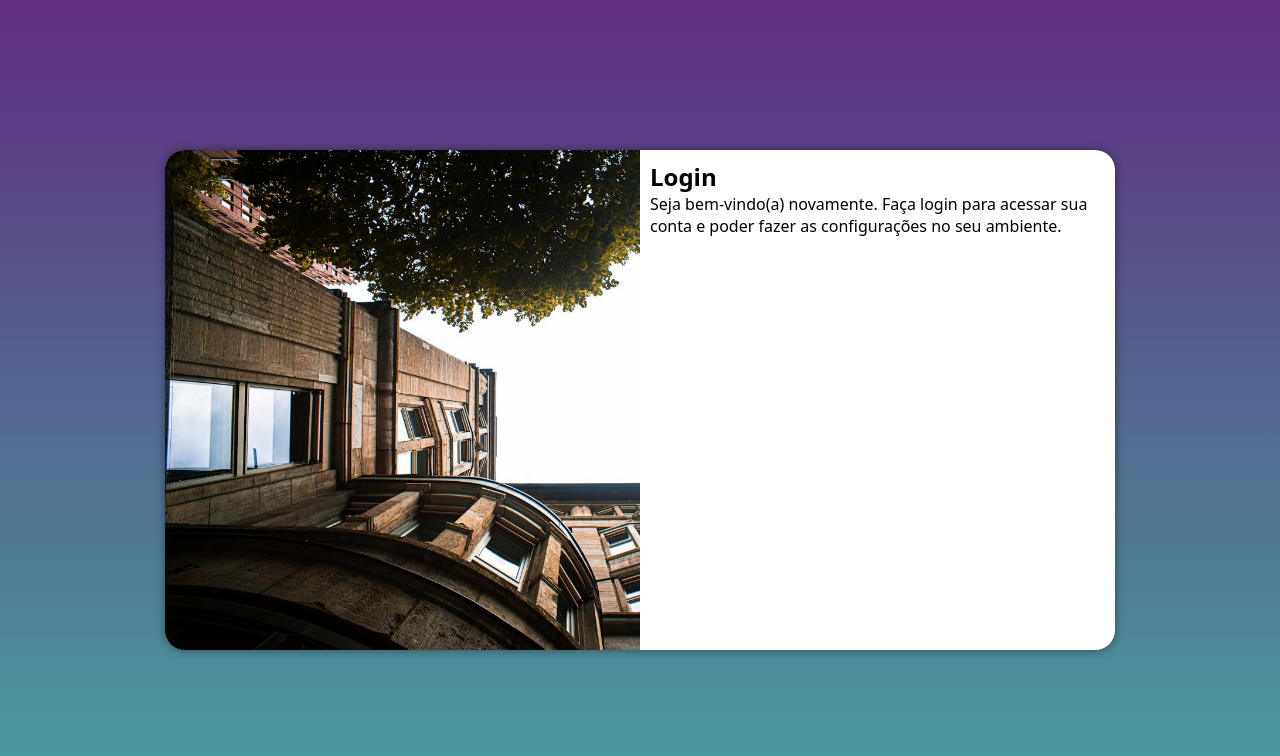
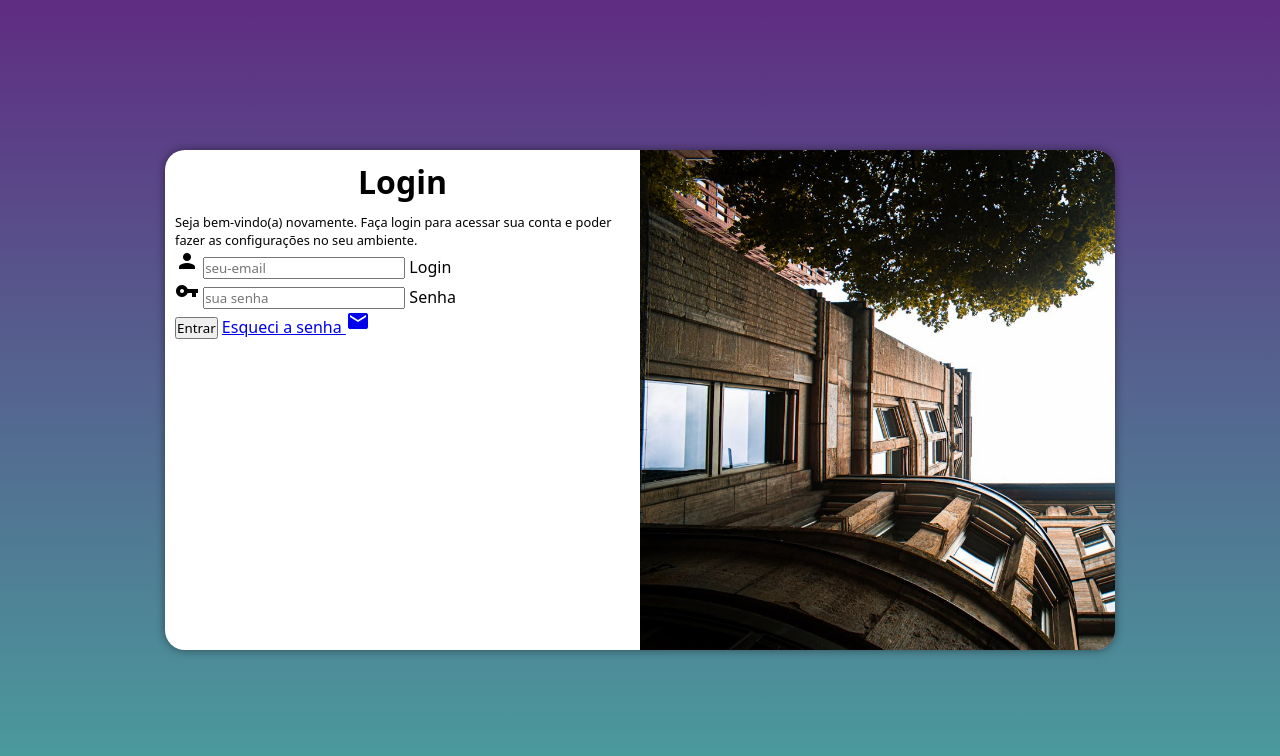
Before and after one commit to Josafaerlink/Projeto-login, a plain HTML site: page index.html in a window 1280 px wide. Drawn offline with Linux system fonts and the light colour scheme.

Commit message:
botao login criado

```diff
--- a/estilos/media-query.css
+++ b/estilos/media-query.css
@@ -36,14 +36,22 @@ section#login > div#formulario {
     }
 
     section#login > div#imagem {
-        float: left;
+        float: right;
         width: 50%;
         height: 100%;
     }
 
     section#login > div#formulario {
-        float: right;
+        float: left;
         width: 50%;
     }
 
+    div#formulario > h1 {
+        font-size: 2em;
+    }
+
+    dvi#formulario > p {
+        font-size: 1.2em;
+    }
+
 }
--- a/estilos/style.css
+++ b/estilos/style.css
@@ -54,3 +54,12 @@ section#login > div#formulario {
     display: block;
     padding: 10px;
 }
+
+div#formulario > h1 {
+    text-align: center;
+    margin-bottom: 10px;
+}
+
+div#formulario > p {
+    font-size: 0.8em;
+}
--- a/index.html
+++ b/index.html
@@ -4,6 +4,8 @@
     <meta charset="UTF-8">
     <meta name="viewport" content="width=device-width, initial-scale=1.0">
     <title>Document</title>
+    <link href="https://fonts.googleapis.com/icon?family=Material+Icons"
+      rel="stylesheet">
     <link rel="stylesheet" href="estilos/style.css">
     <link rel="stylesheet" href="estilos/media-query.css">
 </head>
@@ -15,8 +17,21 @@
             <div id="formulario">
                 <h1>Login</h1>
                 <p>Seja bem-vindo(a) novamente. Faça login para acessar sua conta e poder fazer as configurações no seu ambiente.</p>
-                <form action="login.php" method="post">
+                <form action="login.php" method="post" autocomplete="on">
 
+                    <div class="campo">
+                        <i class="material-icons">person</i>
+                        <input type="email" name="login" id="ilogin" placeholder="seu-email" autocomplete="email" required maxlength="30">
+                        <label for="ilogin">Login</label>
+                    </div>
+
+                    <div class="campo">
+                        <i class="material-icons">vpn_key</i>
+                        <input type="password" name="senha" id="isenha" placeholder="sua senha" autocomplete="current-password" required minlength="8" maxlength="20">
+                        <label for="isenha">Senha</label>
+                    </div>
+                    <input type="submit" value="Entrar">
+                    <a href="esqueci.html">Esqueci a senha <i class="material-icons">mail</i></a>
                 </form>
             </div>
         </section>
```
